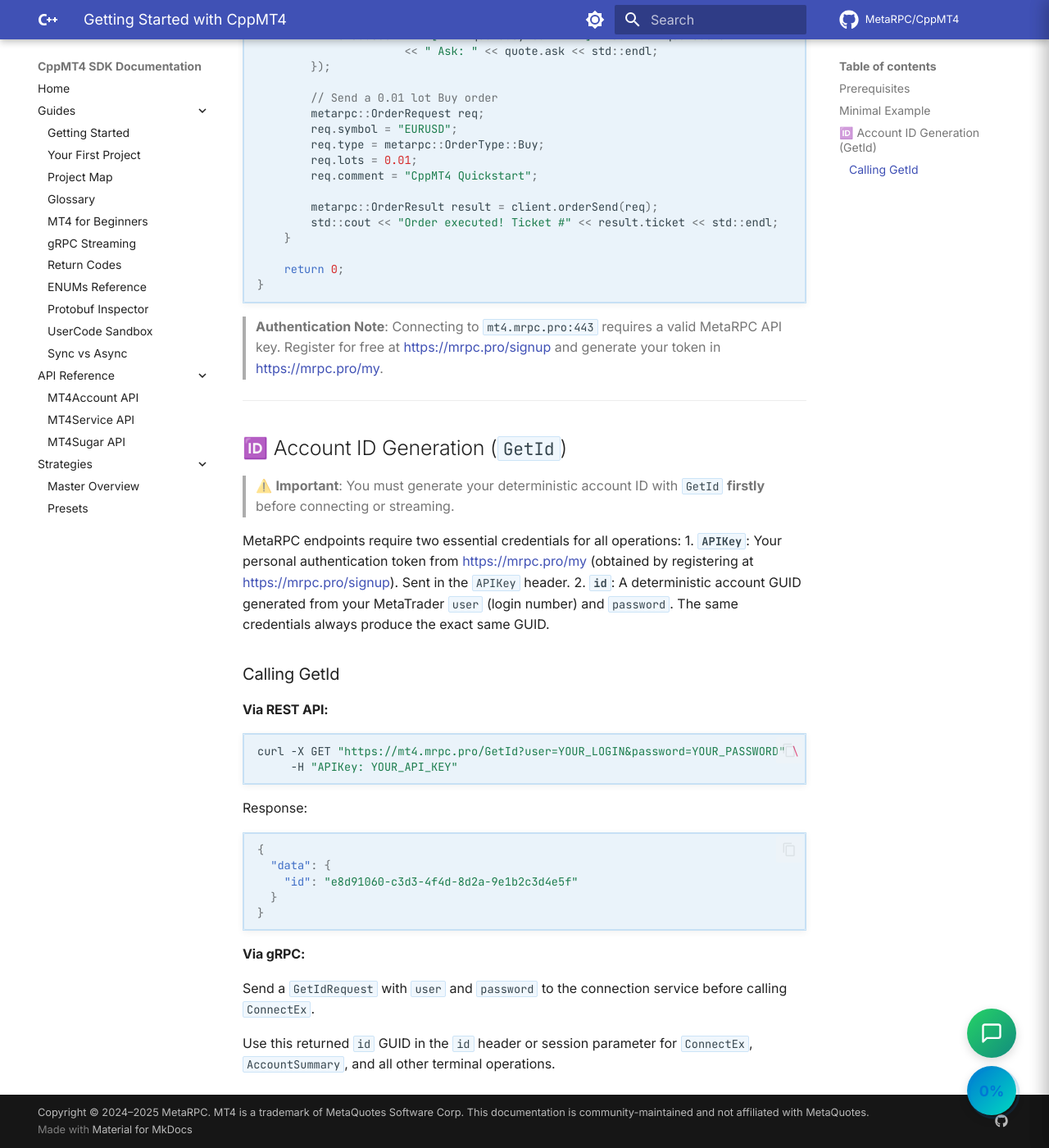
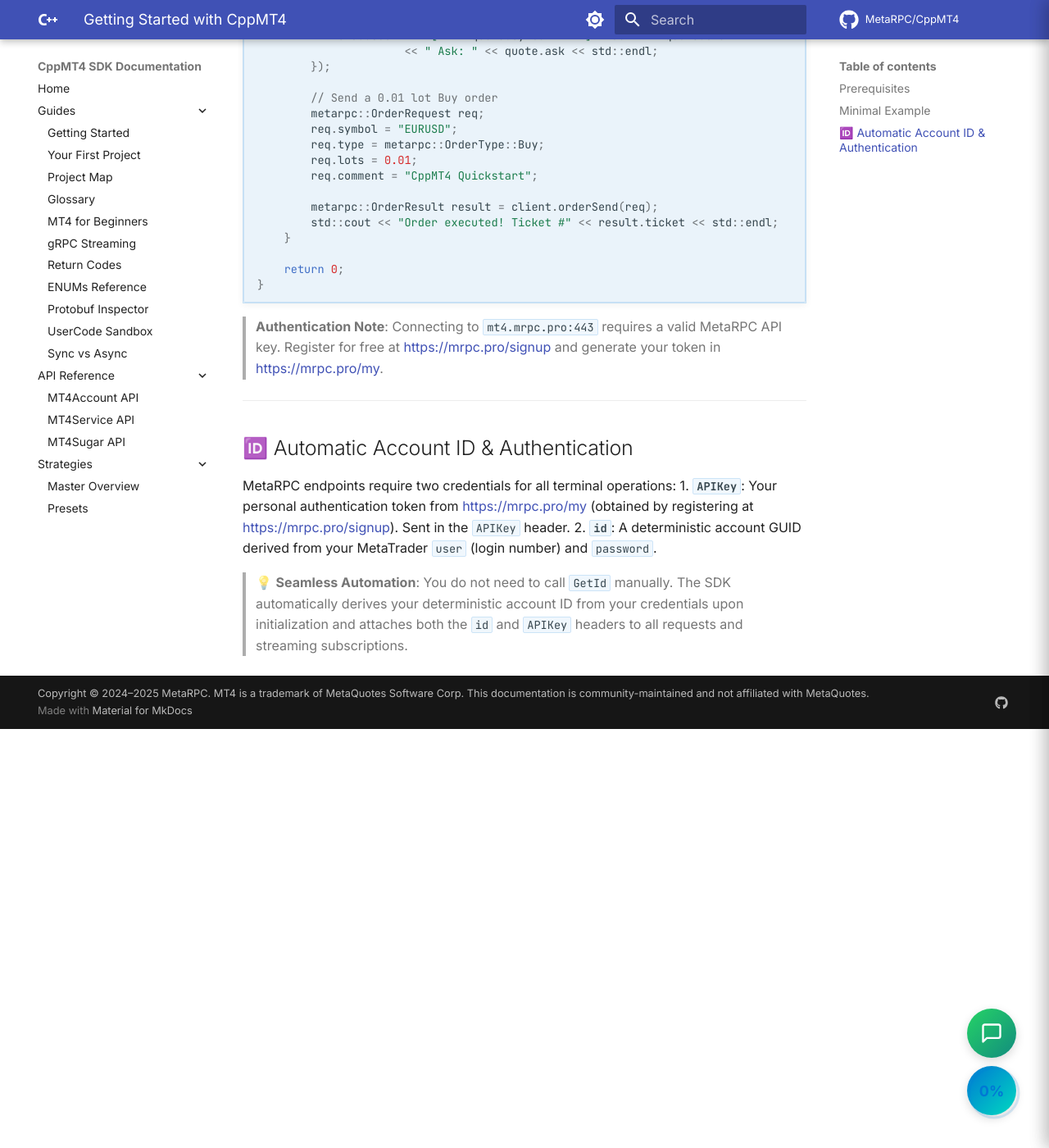
Before and after one commit to MetaRPC/CppMT4, an MkDocs documentation site: the page built from docs/getting-started.md, in a window 1280 px wide and 1400 px high, scrolled down 626 px. Shown: the whole window at 82% size. Built offline with MkDocs 1.6.1 and Material for MkDocs 9.7.7, drawn with Linux system fonts in a browser that asks for light colours; comment, search, counter and statistics services are not loaded.

Commit message:
feat: automate GetId and support apiKey in Account constructor

````diff
--- a/docs/getting-started.md
+++ b/docs/getting-started.md
@@ -47,32 +47,10 @@
 
 ---
 
-## 🆔 Account ID Generation (`GetId`)
+## 🆔 Automatic Account ID & Authentication
 
-> ⚠️ **Important**: You must generate your deterministic account ID with `GetId` **firstly** before connecting or streaming.
+MetaRPC endpoints require two credentials for all terminal operations:
+1. **`APIKey`**: Your personal authentication token from [https://mrpc.pro/my](https://mrpc.pro/my) (obtained by registering at [https://mrpc.pro/signup](https://mrpc.pro/signup)). Sent in the `APIKey` header.
+2. **`id`**: A deterministic account GUID derived from your MetaTrader `user` (login number) and `password`.
 
-MetaRPC endpoints require two essential credentials for all operations:
-1. **`APIKey`**: Your personal authentication token from [https://mrpc.pro/my](https://mrpc.pro/my) (obtained by registering at [https://mrpc.pro/signup](https://mrpc.pro/signup)). Sent in the `APIKey` header.
-2. **`id`**: A deterministic account GUID generated from your MetaTrader `user` (login number) and `password`. The same credentials always produce the exact same GUID.
-
-### Calling GetId
-
-#### Via REST API:
-```bash
-curl -X GET "https://mt4.mrpc.pro/GetId?user=YOUR_LOGIN&password=YOUR_PASSWORD" \
-     -H "APIKey: YOUR_API_KEY"
-```
-
-Response:
-```json
-{
-  "data": {
-    "id": "e8d91060-c3d3-4f4d-8d2a-9e1b2c3d4e5f"
-  }
-}
-```
-
-#### Via gRPC:
-Send a `GetIdRequest` with `user` and `password` to the connection service before calling `ConnectEx`.
-
-Use this returned `id` GUID in the `id` header or session parameter for `ConnectEx`, `AccountSummary`, and all other terminal operations.
+> 💡 **Seamless Automation**: You do not need to call `GetId` manually. The SDK automatically derives your deterministic account ID from your credentials upon initialization and attaches both the `id` and `APIKey` headers to all requests and streaming subscriptions.
````
Also changed, not shown: README.md (+5 -21 lines), docs/All_Guides/GETTING_STARTED.md (+5 -27 lines), docs/All_Guides/Your_First_Project.md (+5 -20 lines), docs/connection.md (+3 -12 lines), 4 other files.
